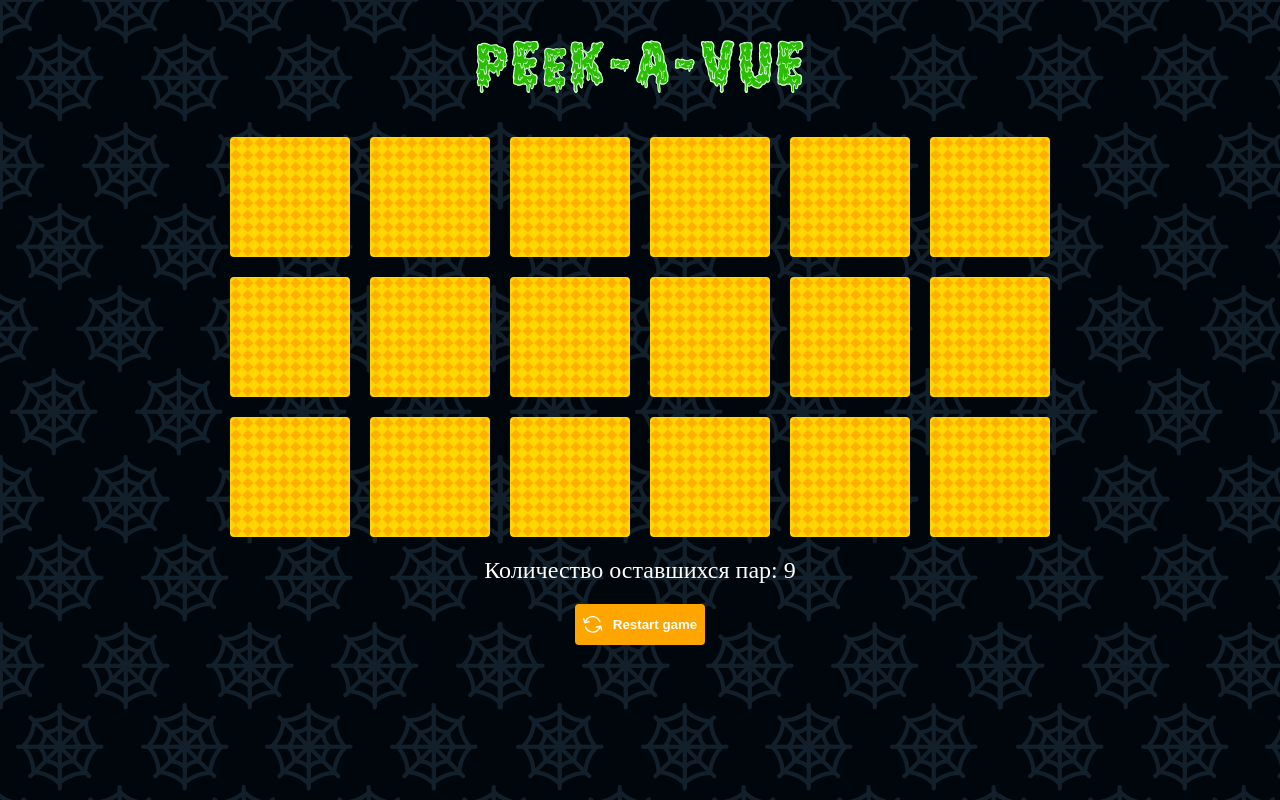
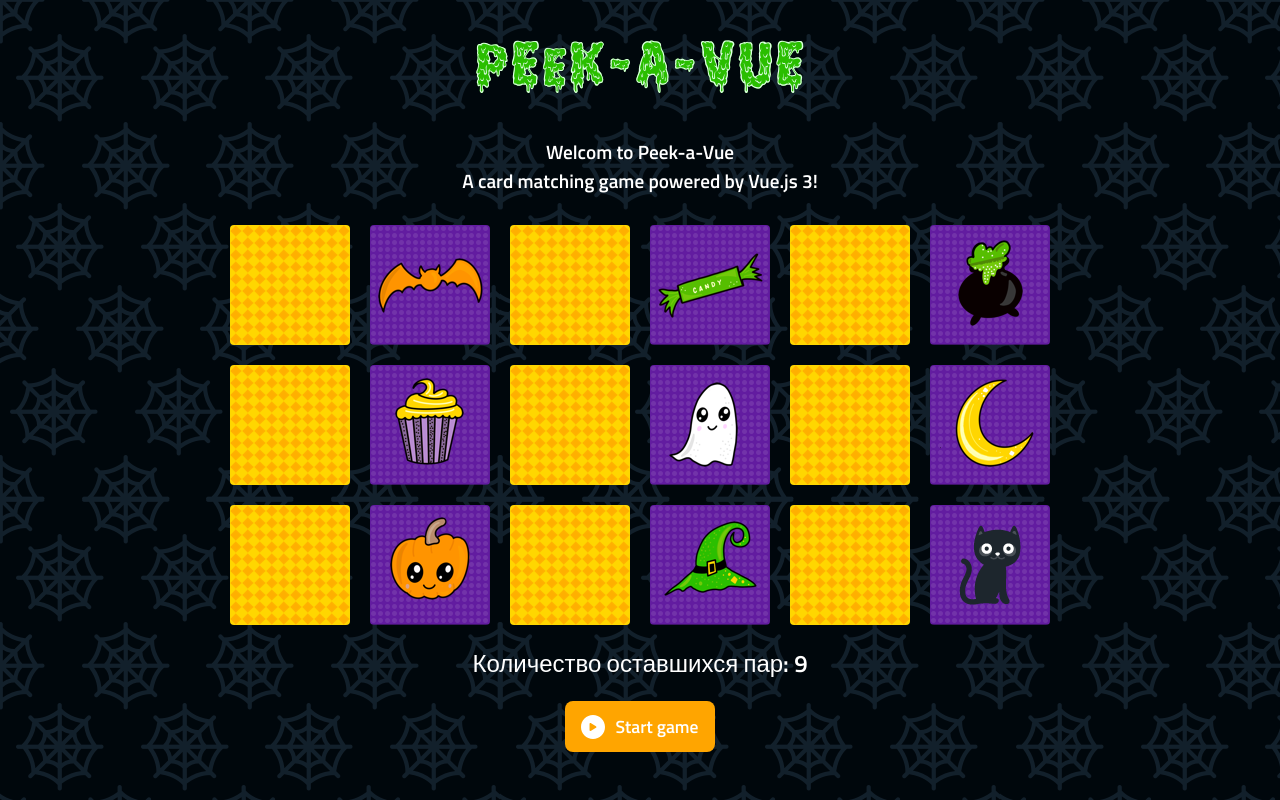
Before and after one commit to Ann-Fox/memory-game-vue, a Vue app: page /about in a window 1280 px wide. Built offline with nearby package versions, Linux system fonts and the light colour scheme.

Commit message:
feat: добавлено описание игры, кнопка Начать игру

```diff
--- a/index.html
+++ b/index.html
@@ -1,10 +1,16 @@
 <!DOCTYPE html>
-<html lang="">
+<html lang="en">
   <head>
     <meta charset="UTF-8">
     <link rel="icon" href="/favicon.ico">
     <meta name="viewport" content="width=device-width, initial-scale=1.0">
-    <title>Vite App</title>
+
+    <!-- Fonts -->
+    <link rel="preconnect" href="https://fonts.googleapis.com">
+    <link rel="preconnect" href="https://fonts.gstatic.com" crossorigin>
+    <link href="https://fonts.googleapis.com/css2?family=Titillium+Web:wght@600&display=swap" rel="stylesheet">
+
+    <title>Memory game</title>
   </head>
   <body>
     <div id="app"></div>
--- a/src/views/AboutView.vue
+++ b/src/views/AboutView.vue
@@ -1,12 +1,18 @@
 <template>
   <h1 class="sr-only">Peek-a-Vue</h1>
 <img src="../../public/images/peek-a-vue-title.png" class="title-main"/>
+<section class="description">
+  <p>Welcom to Peek-a-Vue</p>
+  <p>A card matching game powered  by Vue.js 3!</p>
+</section>
   <TransitionGroup tag="section" class="game-board" name="shuffle-card">
     <Card v-for="card in cardList" :key="`${card.value}-${card.variant}`" :value="card.value" :visible="card.visible"
       @select-card="flipCard" :position="card.position" :matched="card.matched"></Card>
   </TransitionGroup>
-  <h2>{{ status }}</h2>
-  <button @click="restartGame" class="button-restart">
+  <h2 class="status">{{ status }}</h2>
+  <button v-if="newPlayer" @click="startGame" class="button-restart">
+    <img src="../../public/images/play.svg"/> Start game</button>
+  <button v-else @click="restartGame" class="button-restart">
     <img src="../../public/images/restart.svg"/> Restart game</button>
 </template>
 
@@ -18,6 +24,13 @@
 
 const cardList = ref([]);
 const userSelection = ref([])
+const newPlayer = ref(true)
+
+const startGame = ()=> {
+newPlayer.value = false
+
+restartGame()
+}
 
 // Статус игры, если нет ни одной пары, игрок выиграл, иначе, показать количество оставшихся пар
 const status = computed(() => {
@@ -69,7 +82,7 @@
   cardList.value.push({
     value: item,
     variant: 2,
-    visible: false,
+    visible: true,
     position: null,
     matched: false
   })
@@ -163,17 +176,37 @@
   margin-bottom: 40px;
 }
 
+.description {
+  font-family: "Titillium Web", sans-serif;
+  /* font-weight: 600;
+  font-style: normal; */
+}
+
+.description p {
+  font-size: 1.2rem;
+}
+
+.description p:last-child {
+  margin-bottom: 30px;
+}
+
+.status {
+  font-family: "Titillium Web", sans-serif;
+}
+
 .button-restart {
   background-color: orange;
   color: white;
-  padding: 0.75rem 0.5rem;
+  padding: 0.75rem 1rem;
   display: flex;
   align-items: center;
   justify-content: center;
   margin: 0 auto;
   border: none;
-  border-radius: 4px;
+  border-radius: 8px;
   font-weight: bold;
+  font-family: "Titillium Web", sans-serif;
+font-size: 1.1rem;
 }
 
 .button-restart img {
```
Also changed, not shown: public/images/play.svg (added).
